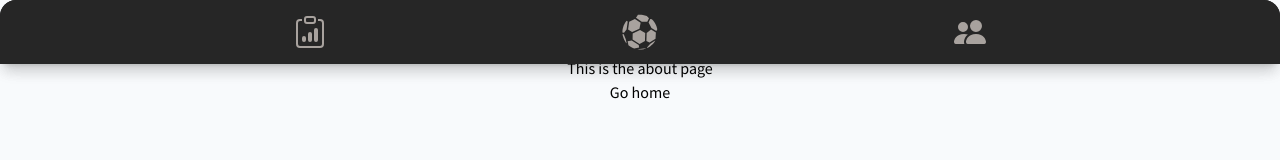
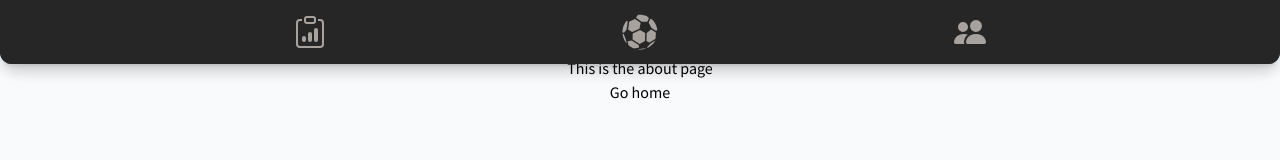
Before and after one commit to rizzrark/squaads-football-app, a Next.js app: page /about in a window 1280 px wide. Shown: the top 160 px of the page. Built offline with nearby package versions, Linux system fonts and the light colour scheme.

Commit message:
style: Extract `.navigation` custom class from `Navigation` component

```diff
--- a/components/Navigation.tsx
+++ b/components/Navigation.tsx
@@ -20,9 +20,7 @@ const Navigation: React.FC<NavigationProps> = ({
   const inactive = 'text-stone-400  '
 
   return (
-    <nav
-      className={`fixed bottom-0 flex w-full  h-16  shadow-lg sm:top-0 rounded-t-2xl z-50 ${navColor}`}
-    >
+    <nav className={`navigation ${navColor}`}>
       <ul className="flex items-center w-full justify-evenly">
         <li
           className={`transition ease-in-out duration-300 ${
--- a/styles/globals.css
+++ b/styles/globals.css
@@ -8,4 +8,7 @@
   .pagetitle {
     @apply flex items-center justify-center sticky text-slate-50 top-0 w-full h-16 sm:hidden z-50 rounded-b-2xl;
   }
+  .navigation {
+    @apply fixed bottom-0 flex w-full h-16 shadow-lg sm:top-0 rounded-t-2xl sm:rounded-b-xl sm:rounded-t-none z-50;
+  }
 }
```
